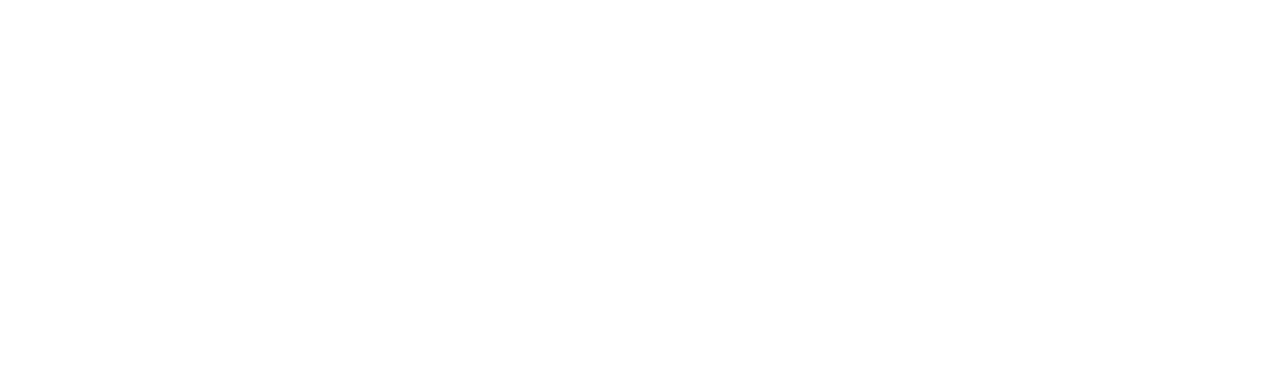
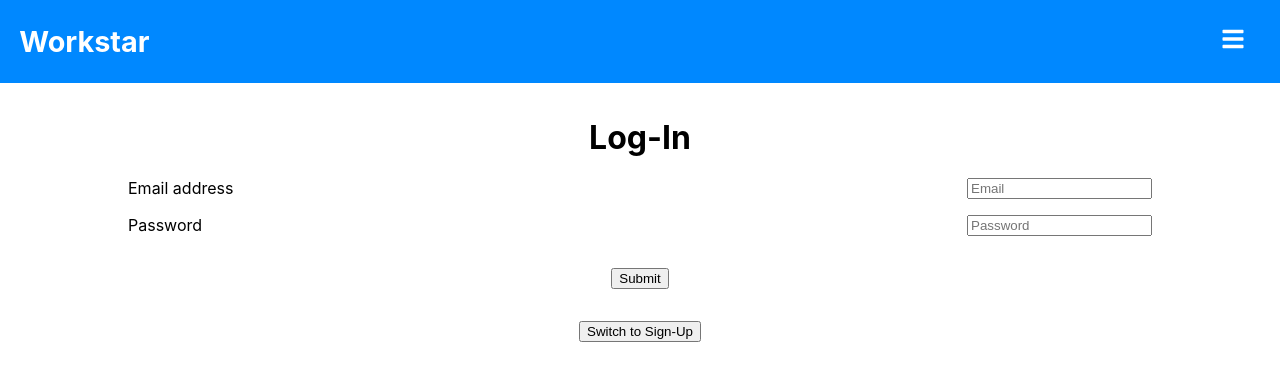
Before and after one commit to ipardeepsbrar/workstar, a React (Create React App) app in the folder frontend/: page /authenticate in a window 1280 px wide. Before the commit this address had no page. Shown: the top 380 px of the page. Built offline with nearby package versions, Linux system fonts and the light colour scheme.

Commit message:
frontend in progress

```diff
--- a/frontend/package.json
+++ b/frontend/package.json
@@ -7,13 +7,16 @@
     "@testing-library/jest-dom": "^5.16.5",
     "@testing-library/react": "^13.4.0",
     "@testing-library/user-event": "^13.5.0",
+    "classnames": "^2.3.2",
+    "formik": "^2.2.9",
     "react": "^18.2.0",
     "react-dom": "^18.2.0",
     "react-icons": "^4.7.1",
     "react-redux": "^8.0.5",
     "react-router-dom": "^6.5.0",
     "react-scripts": "5.0.1",
-    "web-vitals": "^2.1.4"
+    "web-vitals": "^2.1.4",
+    "yup": "^0.32.11"
   },
   "scripts": {
     "start": "react-scripts start",
--- a/frontend/src/App.js
+++ b/frontend/src/App.js
@@ -14,7 +14,7 @@
         <Route path="/" element={<FindJobs/>}/>
         <Route path="/provide-jobs/*" element={<ProvideJobs/>}/>
         <Route path="/my-profile/*" element={<MyProfile/>}/>
-        <Route path="/auth-page" element={<AuthPage/>}/>
+        <Route path="/authenticate" element={<AuthPage/>}/>
         <Route path="/about-us" element={<AboutUs/>}/>
         <Route path="/apply/:jobId" element={<Apply/>}/>
         <Route path="/candidates/:jobId" element={<Candidates/>}/>
--- a/frontend/src/components/Header.js
+++ b/frontend/src/components/Header.js
@@ -14,7 +14,7 @@
     { title: "Find Jobs", url: "/" },
     { title: "Provide Jobs", url: "/provide-jobs" },
     { title: "My Profile", url: "/my-profile" },
-    { title: "Log In / Register", url: "/auth-page" },
+    { title: "Log In / Register", url: "/authenticate" },
     { title: "About Us", url: "/about-us" }
 ];
 
--- a/frontend/src/components/ImagePicker.js
+++ b/frontend/src/components/ImagePicker.js
@@ -4,6 +4,7 @@
 
 const ImagePicker = (props) => {
   const [pickedFile, setPickedFile] = useState();
+  // const [previewImage, setPreviewImage] = useState();
 
   const pickedImageHandler = (event) => {
     let file;
@@ -22,7 +23,6 @@
       <div className={classes.imageBox}>
         <div className={classes.imageDiv}>
         {pickedFile && <img src={pickedFile} alt="Preview" />}
-        {/* {!pickedFile && <p>Please choose an image</p>} */}
         </div>
       </div>
       {props.edit && (
--- a/frontend/src/pages/AuthPage.js
+++ b/frontend/src/pages/AuthPage.js
@@ -1,17 +1,151 @@
-import React from 'react';
-import Header from '../components/Header';
+import React, { useState } from "react";
+import Header from "../components/Header";
+import EmptyElement from "../components//EmptyElement";
+import { withFormik, Form, Field } from "formik";
+import * as Yup from "yup";
+import classNames from "classnames";
 
-// import styles from './authPage.module.css';
+import classes from "./css/Authenticate.module.css";
 
+const MyForm = ({ values, errors, touched, isSubmitting, handleSubmit}) => {
+  const [logIn, setLogIn] = useState(true);
+
+  const modeHandler = (e) => {
+    e.preventDefault();
+    setLogIn(prevMode => !prevMode)
+  }
+
+  const firstAndLastName = (
+    <>
+      <div className={classes.inputDiv}>
+        <label htmlFor="firstName">First Name</label>
+        <Field
+          id="firstName"
+          className={classNames({
+            "form-control": true,
+            "is-valid": touched.firstName && !errors.firstName,
+            "is-invalid": touched.firstName && errors.firstName,
+          })}
+          type="text"
+          name="firstName"
+          placeholder="First Name"
+          value={values.firstName}
+        />
+      </div>
+      {touched.firstName && errors.firstName && (
+        <div className={classes.invalidFeedback}>{errors.firstName}</div>
+      )}
+      <div className={classes.inputDiv}>
+        <label htmlFor="lastName">Last Name</label>
+        <Field
+          id="lastName"
+          className={classNames({
+            "form-control": true,
+            "is-valid": touched.firstName && !errors.firstName,
+            "is-invalid": touched.firstName && errors.firstName,
+          })}
+          type="text"
+          name="lastName"
+          placeholder="Last Name"
+          value={values.lastName}
+        />
+      </div>
+      {touched.lastName && errors.lastName && (
+        <div className={classes.invalidFeedback}>{errors.lastName}</div>
+      )}
+    </>
+  );
+
+  return (
+    <Form className={classes.detailsForm}>
+      <h1 className={classes.title}>{logIn ? 'Log-In' : 'Sign-Up'}</h1>
+      {logIn ? null : firstAndLastName}
+      <div className={classes.inputDiv}>
+        <label htmlFor="email">Email address</label>
+        <Field
+          id="email"
+          className={classNames({
+            "form-control": true,
+            "is-valid": touched.email && !errors.email,
+            "is-invalid": touched.email && errors.email,
+          })}
+          type="email"
+          name="email"
+          placeholder="Email"
+          value={values.email}
+        />
+      </div>
+      {touched.email && errors.email && (
+        <div className={classes.invalidFeedback}>{errors.email}</div>
+      )}
+      <div className={classes.inputDiv}>
+        <label htmlFor="passowrd">Password</label>
+        <Field
+          id="password"
+          className={classNames({
+            "form-control": true,
+            "is-valid": touched.password && !errors.password,
+            "is-invalid": touched.password && errors.password,
+          })}
+          type="password"
+          name="password"
+          placeholder="Password"
+          value={values.password}
+        />
+      </div>
+      {touched.password && errors.password && (
+        <div className={classes.invalidFeedback}>{errors.password}</div>
+      )}
+      <button type="submit" className={classes.btns} disabled={isSubmitting}>
+        Submit
+      </button>
+      <button className={classes.btns} type="button" onClick={modeHandler} disabled={isSubmitting}>{logIn ? 'Switch to Sign-Up' : 'Switch to Log-In'}</button>
+    </Form>
+  );
+};
+
+const FormikForm = withFormik({
+  mapPropsToValues({ firstName='', lastName='', email, password }) {
+    return {
+      firstName: firstName || "",
+      lastName: lastName || "",
+      email: email || "",
+      password: password || "",
+    };
+  },
+  validationSchema: Yup.object().shape({
+    firstName: Yup.string("First Name not valid").required(
+      "First Name is required"
+    ),
+    lastName: Yup.string("Last Name can only be string"),
+    email: Yup.string().email("Email not valid").required("Email is required"),
+    password: Yup.string()
+      .min(9, "Password must be 9 characters or longer")
+      .required("Password is required"),
+  }),
+  handleSubmit(values, { resetForm, setErrors, setSubmitting, handleSubmit}) {
+    handleSubmit();
+    console.log('hi');
+    console.log(values);
+    setTimeout(() => {
+      if (values.email === "arnaud@test.io") {
+        setErrors({ email: "That email is already taken" });
+      } else {
+        resetForm();
+      }
+      setSubmitting(false);
+    }, 2000);
+  }
+})(MyForm);
 
 const AuthPage = (props) => {
-
-    return (
-        <>
-          <Header />
-          <h2>authentication page</h2>
-        </>
-      );
+  return (
+    <>
+      <Header />
+      <EmptyElement />
+      <FormikForm />
+    </>
+  );
 };
 
 export default AuthPage;
--- /dev/null
+++ b/frontend/src/pages/css/Authenticate.module.css
@@ -0,0 +1,29 @@
+.detailsForm{
+    margin: 2rem auto;
+    text-align: center;
+    width: 80%;
+}
+
+.detailsForm .inputDiv{
+    display: flex;
+    justify-content: space-between;
+    margin: 1rem 0
+}
+
+.detailsForm button{
+    margin: 2rem auto;
+}
+
+.title{
+    text-align: center
+}
+
+.invalidFeedback{
+    color: red;
+    padding: 0.2rem 0;
+    display: block;
+}
+.btns{
+    display: block;
+    margin: 0rem;
+}
```
Also changed, not shown: 1 other file (tests, documents, lock files or other folders).
